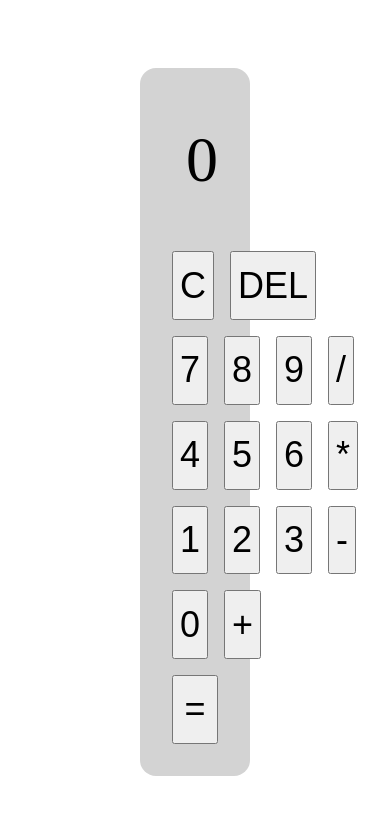
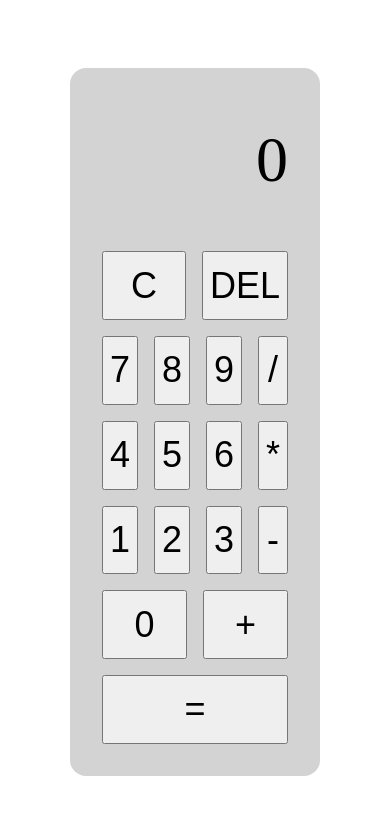
Before and after one commit to noah-alayon/calculator, a plain HTML site: page index.html in a window 390 px wide. Drawn offline with Linux system fonts and the light colour scheme.

Commit message:
Modify width to min-width
Using min-width improves the responsibility
of the website and makes it so that the mobile
website calculator isn't as cramped

```diff
--- a/styles.css
+++ b/styles.css
@@ -12,7 +12,7 @@ body {
     border-radius: 16px;
     display: flex;
     flex-direction: column;
-    width: 20%;
+    min-width: 20%;
     height: 80%;
     padding: 16px;
 }
```
